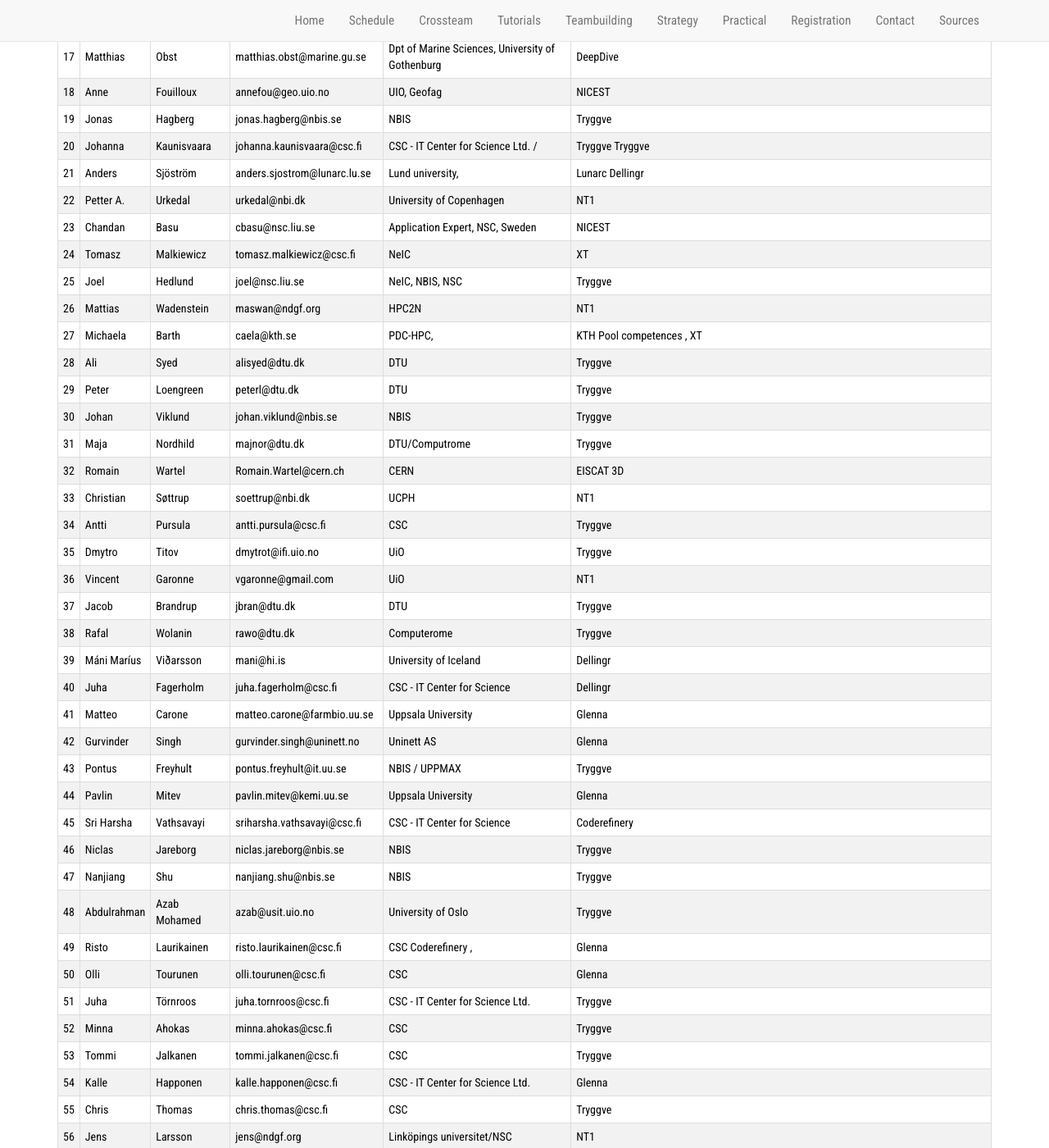
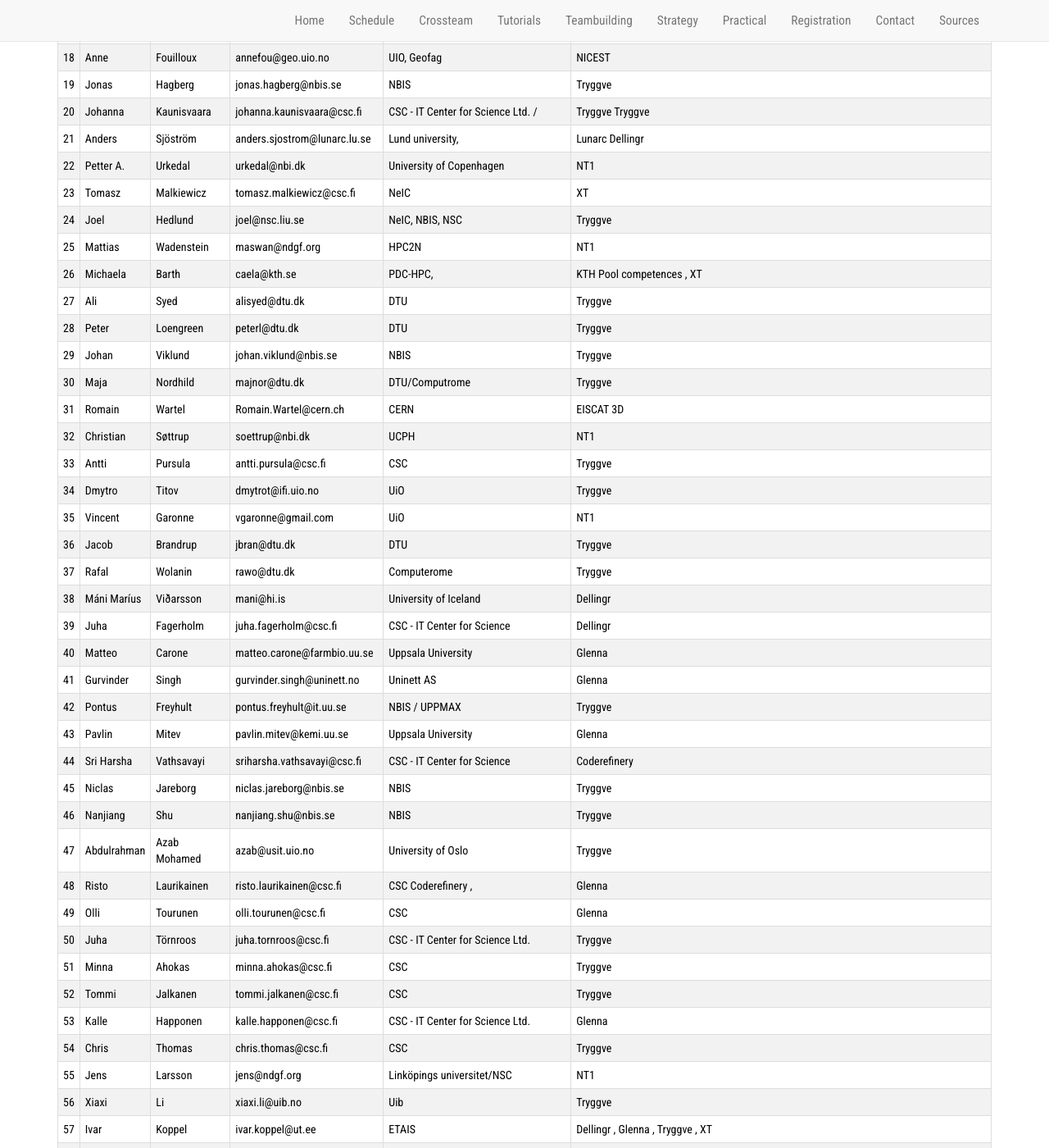
Before and after one commit to neicnordic/ahm18.neic.nordforsk.org, a Jekyll site: the page built from registration.md, in a window 1280 px wide and 1400 px high, scrolled down 773 px. Shown: the whole window at 82% size. Built offline with Jekyll 4.4.1, drawn with Linux system fonts in a browser that asks for light colours; nearby versions of some CDN libraries; our own code applies the rules of GitHub Pages for plain Markdown files; some of the changed text lies outside the part shown.

Commit message:
Changes to registration table

```diff
--- a/_includes/tables.html
+++ b/_includes/tables.html
@@ -38,53 +36,53 @@
 <tr><td>20</td><td>Johanna</td><td>Kaunisvaara</td><td>johanna.kaunisvaara@csc.fi</td><td>CSC - IT Center for Science Ltd. /</td><td>Tryggve Tryggve</td></tr>
 <tr><td>21</td><td>Anders</td><td>Sjöström</td><td>anders.sjostrom@lunarc.lu.se</td><td>Lund university,</td><td>Lunarc Dellingr</td></tr>
 <tr><td>22</td><td>Petter A.</td><td>Urkedal</td><td>urkedal@nbi.dk</td><td>University of Copenhagen</td><td>NT1</td></tr>
-<tr><td>23</td><td>Chandan</td><td>Basu</td><td>cbasu@nsc.liu.se</td><td>Application Expert, NSC, Sweden</td><td>NICEST</td></tr>
-<tr><td>24</td><td>Tomasz</td><td>Malkiewicz</td><td>tomasz.malkiewicz@csc.fi</td><td>NeIC</td><td>XT</td></tr>
-<tr><td>25</td><td>Joel</td><td>Hedlund</td><td>joel@nsc.liu.se</td><td>NeIC, NBIS, NSC</td><td>Tryggve</td></tr>
-<tr><td>26</td><td>Mattias</td><td>Wadenstein</td><td>maswan@ndgf.org</td><td>HPC2N</td><td>NT1</td></tr>
-<tr><td>27</td><td>Michaela</td><td>Barth</td><td>caela@kth.se</td><td>PDC-HPC,</td><td>KTH Pool competences , XT</td></tr>
-<tr><td>28</td><td>Ali</td><td>Syed</td><td>alisyed@dtu.dk</td><td>DTU</td><td>Tryggve</td></tr>
-<tr><td>29</td><td>Peter</td><td>Loengreen</td><td>peterl@dtu.dk</td><td>DTU</td><td>Tryggve</td></tr>
-<tr><td>30</td><td>Johan</td><td>Viklund</td><td>johan.viklund@nbis.se</td><td>NBIS</td><td>Tryggve</td></tr>
-<tr><td>31</td><td>Maja</td><td>Nordhild</td><td>majnor@dtu.dk</td><td>DTU/Computrome</td><td>Tryggve</td></tr>
-<tr><td>32</td><td>Romain</td><td>Wartel</td><td>Romain.Wartel@cern.ch</td><td>CERN</td><td>EISCAT 3D</td></tr>
-<tr><td>33</td><td>Christian</td><td>Søttrup</td><td>soettrup@nbi.dk</td><td>UCPH</td><td>NT1</td></tr>
-<tr><td>34</td><td>Antti</td><td>Pursula</td><td>antti.pursula@csc.fi</td><td>CSC</td><td>Tryggve</td></tr>
-<tr><td>35</td><td>Dmytro</td><td>Titov</td><td>dmytrot@ifi.uio.no</td><td>UiO</td><td>Tryggve</td></tr>
-<tr><td>36</td><td>Vincent</td><td>Garonne</td><td>vgaronne@gmail.com</td><td>UiO</td><td>NT1</td></tr>
-<tr><td>37</td><td>Jacob</td><td>Brandrup</td><td>jbran@dtu.dk</td><td>DTU</td><td>Tryggve</td></tr>
-<tr><td>38</td><td>Rafal</td><td>Wolanin</td><td>rawo@dtu.dk</td><td>Computerome</td><td>Tryggve</td></tr>
-<tr><td>39</td><td>Máni Maríus</td><td>Viðarsson</td><td>mani@hi.is</td><td>University of Iceland</td><td>Dellingr</td></tr>
-<tr><td>40</td><td>Juha</td><td>Fagerholm</td><td>juha.fagerholm@csc.fi</td><td>CSC - IT Center for Science</td><td>Dellingr</td></tr>
-<tr><td>41</td><td>Matteo</td><td>Carone</td><td>matteo.carone@farmbio.uu.se</td><td>Uppsala University</td><td>Glenna</td></tr>
-<tr><td>42</td><td>Gurvinder</td><td>Singh</td><td>gurvinder.singh@uninett.no</td><td>Uninett AS</td><td>Glenna</td></tr>
-<tr><td>43</td><td>Pontus</td><td>Freyhult</td><td>pontus.freyhult@it.uu.se</td><td>NBIS / UPPMAX</td><td>Tryggve</td></tr>
-<tr><td>44</td><td>Pavlin</td><td>Mitev</td><td>pavlin.mitev@kemi.uu.se</td><td>Uppsala University</td><td>Glenna</td></tr>
-<tr><td>45</td><td>Sri Harsha</td><td>Vathsavayi</td><td>sriharsha.vathsavayi@csc.fi</td><td>CSC - IT Center for Science</td><td>Coderefinery</td></tr>
-<tr><td>46</td><td>Niclas</td><td>Jareborg</td><td>niclas.jareborg@nbis.se</td><td>NBIS</td><td>Tryggve</td></tr>
-<tr><td>47</td><td>Nanjiang</td><td>Shu</td><td>nanjiang.shu@nbis.se</td><td>NBIS</td><td>Tryggve</td></tr>
-<tr><td>48</td><td>Abdulrahman </td><td>Azab Mohamed</td><td>azab@usit.uio.no</td><td>University of Oslo</td><td>Tryggve</td></tr>
-<tr><td>49</td><td>Risto</td><td>Laurikainen</td><td>risto.laurikainen@csc.fi</td><td>CSC Coderefinery ,</td><td>Glenna</td></tr>
-<tr><td>50</td><td>Olli</td><td>Tourunen</td><td>olli.tourunen@csc.fi</td><td>CSC</td><td>Glenna</td></tr>
-<tr><td>51</td><td>Juha</td><td>Törnroos</td><td>juha.tornroos@csc.fi</td><td>CSC - IT Center for Science Ltd.</td><td>Tryggve</td></tr>
-<tr><td>52</td><td>Minna</td><td>Ahokas</td><td>minna.ahokas@csc.fi</td><td>CSC</td><td>Tryggve</td></tr>
-<tr><td>53</td><td>Tommi</td><td>Jalkanen</td><td>tommi.jalkanen@csc.fi</td><td>CSC</td><td>Tryggve</td></tr>
-<tr><td>54</td><td>Kalle</td><td>Happonen</td><td>kalle.happonen@csc.fi</td><td>CSC - IT Center for Science Ltd.</td><td>Glenna</td></tr>
-<tr><td>55</td><td>Chris</td><td>Thomas</td><td>chris.thomas@csc.fi</td><td>CSC</td><td>Tryggve</td></tr>
-<tr><td>56</td><td>Jens</td><td>Larsson</td><td>jens@ndgf.org</td><td>Linköpings universitet/NSC</td><td>NT1</td></tr>
-<tr><td>57</td><td>Xiaxi</td><td>Li</td><td>xiaxi.li@uib.no</td><td>Uib</td><td>Tryggve</td></tr>
-<tr><td>58</td><td>Ivar</td><td>Koppel</td><td>ivar.koppel@ut.ee</td><td>ETAIS</td><td>Dellingr , Glenna , Tryggve , XT</td></tr>
-<tr><td>59</td><td>Ingemar</td><td>Fällman</td><td>ingemar.fallman@umu.se</td><td>Umeå University</td><td>Glenna</td></tr>
-<tr><td>60</td><td>Lars</td><td>Viklund</td><td>lars.viklund@umu.se</td><td>HPC2N, Umeå University</td><td>Glenna</td></tr>
-<tr><td>61</td><td>Lene Krøl</td><td> Andersen</td><td>lene.krol.andersen@deic.dk</td><td>DeIC eScience Center</td><td>Coderefinery , Pool competences , Ratatosk</td></tr>
-<tr><td>62</td><td>Stephan</td><td>Oepen</td><td>oe@ifi.uio.no</td><td>Universitetet i Oslo</td><td>NLPL</td></tr>
-<tr><td>63</td><td>Salman</td><td>Toor</td><td>salman.toor@it.uu.se</td><td>Uppsala University</td><td>Glenna</td></tr>
-<tr><td>64</td><td>Apurva</td><td>Nandan</td><td>apurva.nandan@csc.fi</td><td>CSC</td><td>Glenna</td></tr>
-<tr><td>65</td><td>Aleksi</td><td>Kallio</td><td>aleksi.kallio@csc.fi</td><td>CSC</td><td>Glenna</td></tr>
-<tr><td>66</td><td>Marianne</td><td>Strøm</td><td>mariannestrom1@gmail.com</td><td>NordForsk</td><td>intern Coderefinery , DeepDive , Dellingr , EISCAT 3D , Glenna , NICEST , NT1 , NLPL , Pool competences , Ratatosk , Tryggve , XT</td></tr>
-<tr><td>67</td><td>Ilja</td><td>Livenson</td><td>ilja.livenson@ut.ee</td><td>University of Tartu / ETAIS</td><td>Dellingr</td></tr>
-<tr><td>68</td><td>Anna</td><td>Ármannsdóttir</td><td>annaj@hi.is</td><td>University of Iceland</td><td>Dellingr</td></tr>
-<tr><td>69</td><td>Milen</td><td>Kouylekov</td><td>milen.kouylekov@usit.uio.no</td><td>UIO</td><td>Tryggve</td></tr>
+<tr><td>23</td><td>Tomasz</td><td>Malkiewicz</td><td>tomasz.malkiewicz@csc.fi</td><td>NeIC</td><td>XT</td></tr>
+<tr><td>24</td><td>Joel</td><td>Hedlund</td><td>joel@nsc.liu.se</td><td>NeIC, NBIS, NSC</td><td>Tryggve</td></tr>
+<tr><td>25</td><td>Mattias</td><td>Wadenstein</td><td>maswan@ndgf.org</td><td>HPC2N</td><td>NT1</td></tr>
+<tr><td>26</td><td>Michaela</td><td>Barth</td><td>caela@kth.se</td><td>PDC-HPC,</td><td>KTH Pool competences , XT</td></tr>
+<tr><td>27</td><td>Ali</td><td>Syed</td><td>alisyed@dtu.dk</td><td>DTU</td><td>Tryggve</td></tr>
+<tr><td>28</td><td>Peter</td><td>Loengreen</td><td>peterl@dtu.dk</td><td>DTU</td><td>Tryggve</td></tr>
+<tr><td>29</td><td>Johan</td><td>Viklund</td><td>johan.viklund@nbis.se</td><td>NBIS</td><td>Tryggve</td></tr>
+<tr><td>30</td><td>Maja</td><td>Nordhild</td><td>majnor@dtu.dk</td><td>DTU/Computrome</td><td>Tryggve</td></tr>
+<tr><td>31</td><td>Romain</td><td>Wartel</td><td>Romain.Wartel@cern.ch</td><td>CERN</td><td>EISCAT 3D</td></tr>
+<tr><td>32</td><td>Christian</td><td>Søttrup</td><td>soettrup@nbi.dk</td><td>UCPH</td><td>NT1</td></tr>
+<tr><td>33</td><td>Antti</td><td>Pursula</td><td>antti.pursula@csc.fi</td><td>CSC</td><td>Tryggve</td></tr>
+<tr><td>34</td><td>Dmytro</td><td>Titov</td><td>dmytrot@ifi.uio.no</td><td>UiO</td><td>Tryggve</td></tr>
+<tr><td>35</td><td>Vincent</td><td>Garonne</td><td>vgaronne@gmail.com</td><td>UiO</td><td>NT1</td></tr>
+<tr><td>36</td><td>Jacob</td><td>Brandrup</td><td>jbran@dtu.dk</td><td>DTU</td><td>Tryggve</td></tr>
+<tr><td>37</td><td>Rafal</td><td>Wolanin</td><td>rawo@dtu.dk</td><td>Computerome</td><td>Tryggve</td></tr>
+<tr><td>38</td><td>Máni Maríus</td><td>Viðarsson</td><td>mani@hi.is</td><td>University of Iceland</td><td>Dellingr</td></tr>
+<tr><td>39</td><td>Juha</td><td>Fagerholm</td><td>juha.fagerholm@csc.fi</td><td>CSC - IT Center for Science</td><td>Dellingr</td></tr>
+<tr><td>40</td><td>Matteo</td><td>Carone</td><td>matteo.carone@farmbio.uu.se</td><td>Uppsala University</td><td>Glenna</td></tr>
+<tr><td>41</td><td>Gurvinder</td><td>Singh</td><td>gurvinder.singh@uninett.no</td><td>Uninett AS</td><td>Glenna</td></tr>
+<tr><td>42</td><td>Pontus</td><td>Freyhult</td><td>pontus.freyhult@it.uu.se</td><td>NBIS / UPPMAX</td><td>Tryggve</td></tr>
+<tr><td>43</td><td>Pavlin</td><td>Mitev</td><td>pavlin.mitev@kemi.uu.se</td><td>Uppsala University</td><td>Glenna</td></tr>
+<tr><td>44</td><td>Sri Harsha</td><td>Vathsavayi</td><td>sriharsha.vathsavayi@csc.fi</td><td>CSC - IT Center for Science</td><td>Coderefinery</td></tr>
+<tr><td>45</td><td>Niclas</td><td>Jareborg</td><td>niclas.jareborg@nbis.se</td><td>NBIS</td><td>Tryggve</td></tr>
+<tr><td>46</td><td>Nanjiang</td><td>Shu</td><td>nanjiang.shu@nbis.se</td><td>NBIS</td><td>Tryggve</td></tr>
+<tr><td>47</td><td>Abdulrahman </td><td>Azab Mohamed</td><td>azab@usit.uio.no</td><td>University of Oslo</td><td>Tryggve</td></tr>
+<tr><td>48</td><td>Risto</td><td>Laurikainen</td><td>risto.laurikainen@csc.fi</td><td>CSC Coderefinery ,</td><td>Glenna</td></tr>
+<tr><td>49</td><td>Olli</td><td>Tourunen</td><td>olli.tourunen@csc.fi</td><td>CSC</td><td>Glenna</td></tr>
+<tr><td>50</td><td>Juha</td><td>Törnroos</td><td>juha.tornroos@csc.fi</td><td>CSC - IT Center for Science Ltd.</td><td>Tryggve</td></tr>
+<tr><td>51</td><td>Minna</td><td>Ahokas</td><td>minna.ahokas@csc.fi</td><td>CSC</td><td>Tryggve</td></tr>
+<tr><td>52</td><td>Tommi</td><td>Jalkanen</td><td>tommi.jalkanen@csc.fi</td><td>CSC</td><td>Tryggve</td></tr>
+<tr><td>53</td><td>Kalle</td><td>Happonen</td><td>kalle.happonen@csc.fi</td><td>CSC - IT Center for Science Ltd.</td><td>Glenna</td></tr>
+<tr><td>54</td><td>Chris</td><td>Thomas</td><td>chris.thomas@csc.fi</td><td>CSC</td><td>Tryggve</td></tr>
+<tr><td>55</td><td>Jens</td><td>Larsson</td><td>jens@ndgf.org</td><td>Linköpings universitet/NSC</td><td>NT1</td></tr>
+<tr><td>56</td><td>Xiaxi</td><td>Li</td><td>xiaxi.li@uib.no</td><td>Uib</td><td>Tryggve</td></tr>
+<tr><td>57</td><td>Ivar</td><td>Koppel</td><td>ivar.koppel@ut.ee</td><td>ETAIS</td><td>Dellingr , Glenna , Tryggve , XT</td></tr>
+<tr><td>58</td><td>Ingemar</td><td>Fällman</td><td>ingemar.fallman@umu.se</td><td>Umeå University</td><td>Glenna</td></tr>
+<tr><td>59</td><td>Lars</td><td>Viklund</td><td>lars.viklund@umu.se</td><td>HPC2N, Umeå University</td><td>Glenna</td></tr>
+<tr><td>60</td><td>Lene Krøl</td><td> Andersen</td><td>lene.krol.andersen@deic.dk</td><td>DeIC eScience Center</td><td>Coderefinery , Pool competences , Ratatosk</td></tr>
+<tr><td>61</td><td>Stephan</td><td>Oepen</td><td>oe@ifi.uio.no</td><td>Universitetet i Oslo</td><td>NLPL</td></tr>
+<tr><td>62</td><td>Salman</td><td>Toor</td><td>salman.toor@it.uu.se</td><td>Uppsala University</td><td>Glenna</td></tr>
+<tr><td>63</td><td>Apurva</td><td>Nandan</td><td>apurva.nandan@csc.fi</td><td>CSC</td><td>Glenna</td></tr>
+<tr><td>64</td><td>Aleksi</td><td>Kallio</td><td>aleksi.kallio@csc.fi</td><td>CSC</td><td>Glenna</td></tr>
+<tr><td>65</td><td>Marianne</td><td>Strøm</td><td>mariannestrom1@gmail.com</td><td>NordForsk</td><td>intern Coderefinery , DeepDive , Dellingr , EISCAT 3D , Glenna , NICEST , NT1 , NLPL , Pool competences , Ratatosk , Tryggve , XT</td></tr>
+<tr><td>66</td><td>Ilja</td><td>Livenson</td><td>ilja.livenson@ut.ee</td><td>University of Tartu / ETAIS</td><td>Dellingr</td></tr>
+<tr><td>67</td><td>Anna</td><td>Ármannsdóttir</td><td>annaj@hi.is</td><td>University of Iceland</td><td>Dellingr</td></tr>
+<tr><td>68</td><td>Milen</td><td>Kouylekov</td><td>milen.kouylekov@usit.uio.no</td><td>UIO</td><td>Tryggve</td></tr>
+<tr><td>69</td><td> Kasper </td><td>Sort </td><td>kasper.sort@deic.dk </td><td>DeiC NeIC </td><td> Glenna</td></tr>
                 </tbody>
             </table>
     </div>
```
Also changed, not shown: other parts of _includes/tables.html (+1 -3 lines).
